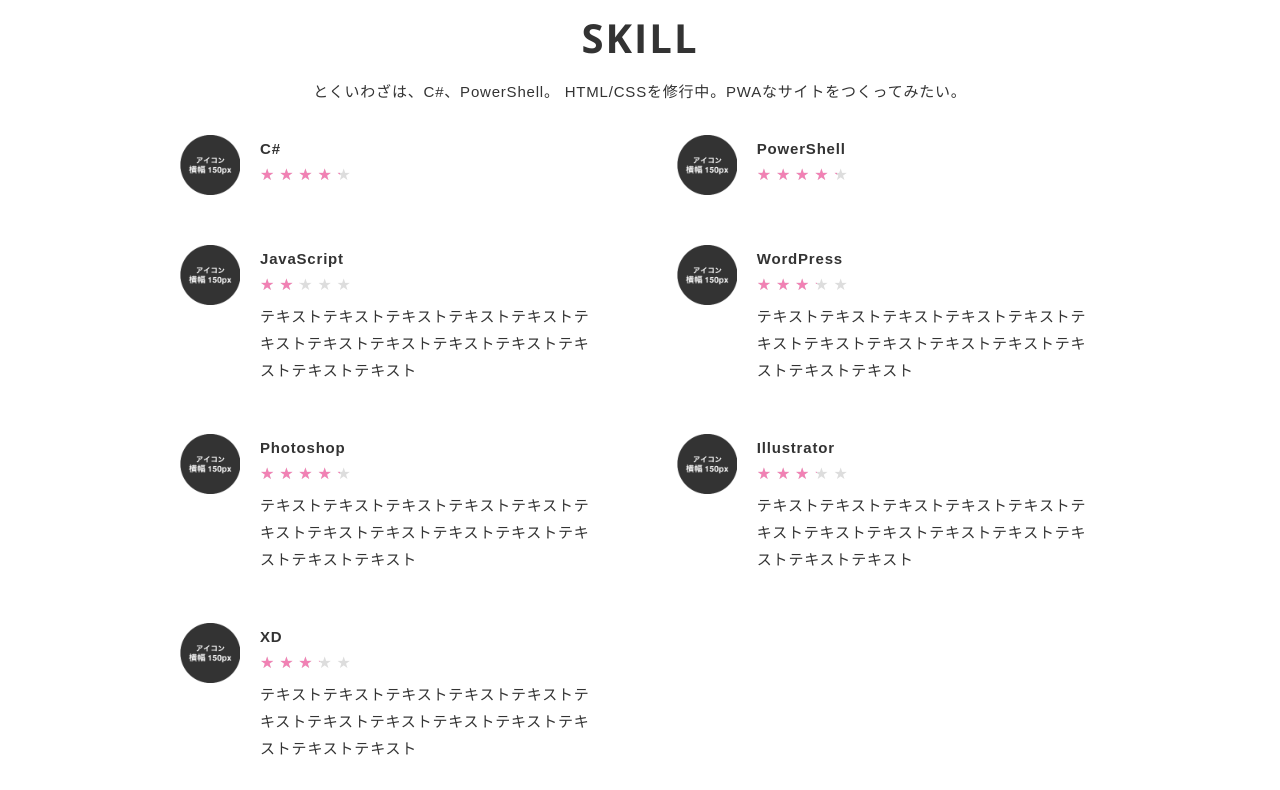
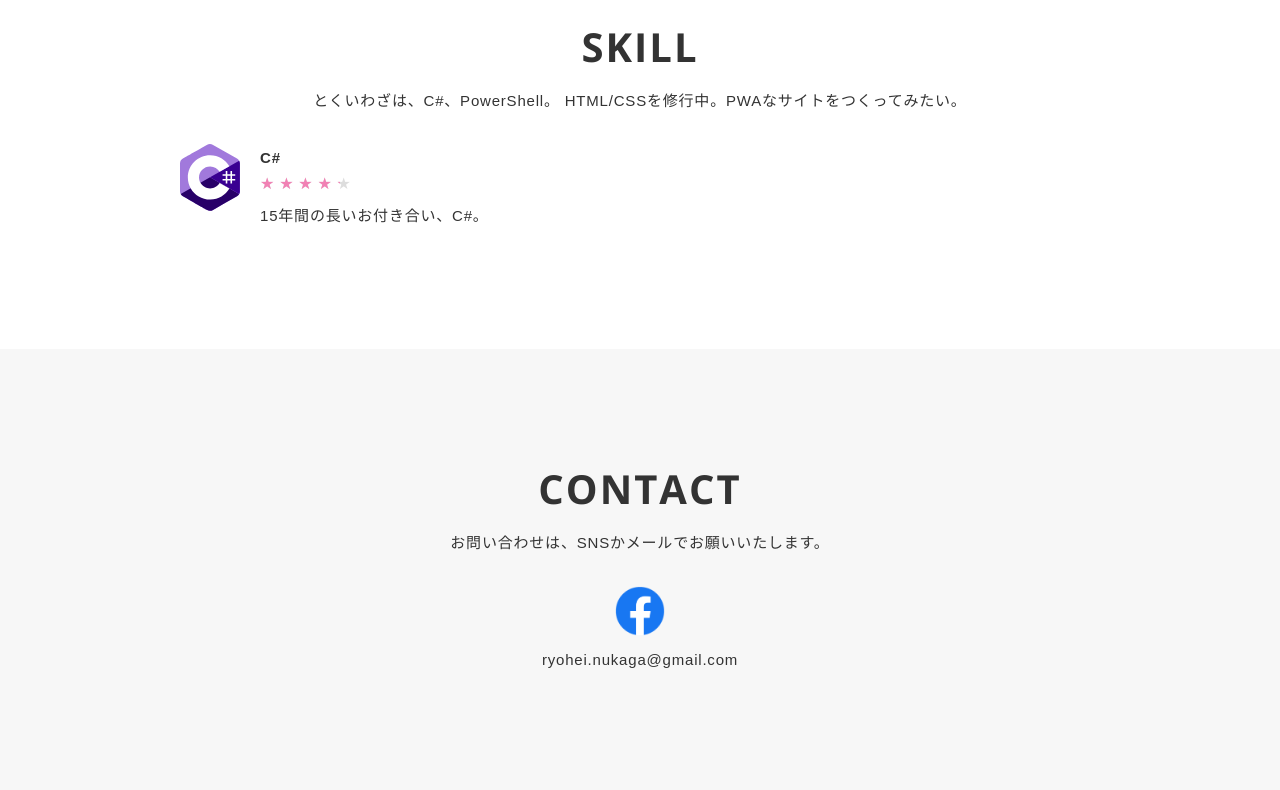
Before and after one commit to nukash/nukash.dev, a plain HTML site: page index.html in a window 1280 px wide. Shown: the part 3200-3990 px from the top of the page. Drawn offline with nearby package versions, Linux system fonts and the light colour scheme.

Commit message:
とりあえず一通り

```diff
--- a/index.html
+++ b/index.html
@@ -1,5 +1,6 @@
 <!DOCTYPE html>
 <html>
+
 <head>
   <meta charset="utf-8">
   <meta name="viewport" content="width=device-width,initial-scale=1.0,user-scalable=no">
@@ -58,14 +59,16 @@
           <div class="section-body works">
             <div class="works-list js-my-gallery">
               <figure class="works-item">
-                <a href="img/works/polka-dot.space_.png" data-size="960x720" class="works-image-wrapper works-link hover-action">
-                  <img class="works-image lazyload fadein" src="img/works/polka-dot.space_.png" data-src="img/works/polka-dot.space_.png"
-                    alt="" />
+                <a href="img/works/polka-dot.space_.png" data-size="960x720"
+                  class="works-image-wrapper works-link hover-action">
+                  <img class="works-image lazyload fadein" src="img/works/polka-dot.space_.png"
+                    data-src="img/works/polka-dot.space_.png" alt="" />
                 </a>
                 <figcaption class="works-body">
                   <div class="works-title">POLKADOT</div>
                   <div class="works-text">Coding(Responsive) / WordPress</div>
-                  <div class="works-url"><a class="works-url-link" href="https://polka-dot.space/" target="_blank">Link</a>
+                  <div class="works-url"><a class="works-url-link" href="https://polka-dot.space/"
+                      target="_blank">Link</a>
                   </div>
                 </figcaption>
               </figure>
@@ -94,7 +97,8 @@
               </div>
               <div class="feature-body">
                 <p>
-                  <span class="text-bold">サイト名：</span><br>POLKADOT<br><a href="https://polka-dot.space" target="_blank">https://polka-dot.space</a></p>
+                  <span class="text-bold">サイト名：</span><br>POLKADOT<br><a href="https://polka-dot.space"
+                    target="_blank">https://polka-dot.space</a></p>
                 <p><span class="text-bold">担当：</span><br>Coding (Responsive) / WordPress </p>
                 <p>
                   <span class="text-bold">コメント：</span><br>
@@ -103,12 +107,13 @@
                 </p>
                 <p>
                   依頼主様が、すでにWordPressで別サイトを運営中とのことで、
-                  公開されている無料のWebテンプレートを、WordPressのテーマとして動作するようコーディングしました。
+                  公開されている無料のWebテンプレートを、WordPressのテーマとして動作するようにつくりかえました。
                 </p>
                 <p>
                   デザインは、依頼主様と既存サイトの比較を重ねながら、
                   最終的に前述の無料テンプレートを土台に、依頼主様に描いていただいた手書きのイラストを使って暖かい雰囲気に仕上げました。<br>
-                  （オリジナルのテンプレートは<a href="https://template-party.com/template/tp_cafe15/tp_cafe15_02/" target="_blank" rel="noopener noreferrer">こちら</a>）
+                  （オリジナルのテンプレートは<a href="https://template-party.com/template/tp_cafe15/tp_cafe15_02/" target="_blank"
+                    rel="noopener noreferrer">こちら</a>）
                 </p>
 
               </div>
@@ -126,7 +131,7 @@
           </div>
           <div class="section-lead">
             <p>
-              おもな生態
+              プロフィール（おもな生態）
             </p>
           </div>
           <div class="section-body about">
@@ -136,8 +141,7 @@
               </div>
               <div class="about-body">
                 <p>
-                  富士ゼロックス株式会社という、とてもとてもまじめな会社に14年勤めたあと、
-                  15年目に退社。
+                  富士ゼロックス株式会社という、とてもとてもまじめな会社に14年勤めたあと、15年目に退社。
                   おじさんエンジニアが独立して、どうにか食っていけるか、という実証実験を開始。
                 </p>
                 <p>
@@ -146,7 +150,7 @@
                 </p>
                 <p>
                   プライベートでは、2人の女の子の父。
-
+                  週末は、家族でキャンプをしたり、長女とマイクラしたり、次女の馬になったり、一人スマホ漫画に重課金したりしています。
                 </p>
               </div>
             </div>
@@ -171,7 +175,8 @@
             <div class="skill-list">
               <div class="skill-item">
                 <div class="skill-image-wrapper">
-                  <img class="skill-image" src="img/skill/icon_skill.png" alt="">
+                  <!-- https://svgporn.com/ -->
+                  <img class="skill-image" src="img/skill/c-sharp.svg" alt="">
                 </div>
                 <div class="skill-body">
                   <h3 class="skill-title">C#</h3>
@@ -179,87 +184,8 @@
                     <div class="rate rate4"></div>
                   </div>
                   <p>
-
+                    15年間の長いお付き合い、C#。
                   </p>
-                </div>
-              </div>
-              <div class="skill-item">
-                <div class="skill-image-wrapper">
-                  <img class="skill-image" src="img/skill/icon_skill.png" alt="">
-                </div>
-                <div class="skill-body">
-                  <h3 class="skill-title">PowerShell</h3>
-                  <div class="skill-rating rating">
-                    <div class="rate rate4"></div>
-                  </div>
-                  <p>
-
-                  </p>
-                </div>
-              </div>
-              <div class="skill-item">
-                <div class="skill-image-wrapper">
-                  <img class="skill-image" src="img/skill/icon_skill.png" alt="">
-                </div>
-                <div class="skill-body">
-                  <h3 class="skill-title">JavaScript</h3>
-                  <div class="skill-rating rating">
-                    <div class="rate rate2"></div>
-                  </div>
-                  <p>
-                    テキストテキストテキストテキストテキストテキストテキストテキストテキストテキストテキストテキストテキスト</p>
-                </div>
-              </div>
-              <div class="skill-item">
-                <div class="skill-image-wrapper">
-                  <img class="skill-image" src="img/skill/icon_skill.png" alt="">
-                </div>
-                <div class="skill-body">
-                  <h3 class="skill-title">WordPress</h3>
-                  <div class="skill-rating rating">
-                    <div class="rate rate3"></div>
-                  </div>
-                  <p>
-                    テキストテキストテキストテキストテキストテキストテキストテキストテキストテキストテキストテキストテキスト</p>
-                </div>
-              </div>
-              <div class="skill-item">
-                <div class="skill-image-wrapper">
-                  <img class="skill-image" src="img/skill/icon_skill.png" alt="">
-                </div>
-                <div class="skill-body">
-                  <h3 class="skill-title">Photoshop</h3>
-                  <div class="skill-rating rating">
-                    <div class="rate rate4"></div>
-                  </div>
-                  <p>
-                    テキストテキストテキストテキストテキストテキストテキストテキストテキストテキストテキストテキストテキスト</p>
-                </div>
-              </div>
-              <div class="skill-item">
-                <div class="skill-image-wrapper">
-                  <img class="skill-image" src="img/skill/icon_skill.png" alt="">
-                </div>
-                <div class="skill-body">
-                  <h3 class="skill-title">Illustrator</h3>
-                  <div class="skill-rating rating">
-                    <div class="rate rate3"></div>
-                  </div>
-                  <p>
-                    テキストテキストテキストテキストテキストテキストテキストテキストテキストテキストテキストテキストテキスト</p>
-                </div>
-              </div>
-              <div class="skill-item">
-                <div class="skill-image-wrapper">
-                  <img class="skill-image" src="img/skill/icon_skill.png" alt="">
-                </div>
-                <div class="skill-body">
-                  <h3 class="skill-title">XD</h3>
-                  <div class="skill-rating rating">
-                    <div class="rate rate3"></div>
-                  </div>
-                  <p>
-                    テキストテキストテキストテキストテキストテキストテキストテキストテキストテキストテキストテキストテキスト</p>
                 </div>
               </div>
             </div>
@@ -282,15 +208,11 @@
           <div class="section-body contact">
             <ul class="contact-list">
               <li class="contact-item">
-                <a class="contact-link" href="https://twitter.com/" target="_blank"><img class="contact-image"
-                    src="img/contact/icon_tw.png" alt=""></a>
-              </li>
-              <li class="contact-item">
-                <a class="contact-link" href="https://www.facebook.com/" target="_blank"><img class="contact-image"
-                    src="img/contact/icon_fb.png" alt=""></a>
+                <a class="contact-link" href="https://www.facebook.com/ryohei.nukaga/" target="_blank"><img
+                    class="contact-image" src="img/contact/icon_fb.png" alt=""></a>
               </li>
             </ul>
-            <div class="contact-text">xxxxxx@gmail.com</div>
+            <div class="contact-text">ryohei.nukaga@gmail.com</div>
           </div>
         </div>
       </section>
@@ -385,4 +307,5 @@
   <script type='text/javascript' src="js/lazysizes/lazysizes.min.js"></script>
   <script type='text/javascript' src="js/script.js"></script>
 </body>
+
 </html>
```
Also changed, not shown: img/about/profile.jpg, img/skill/c-sharp.svg (added).
